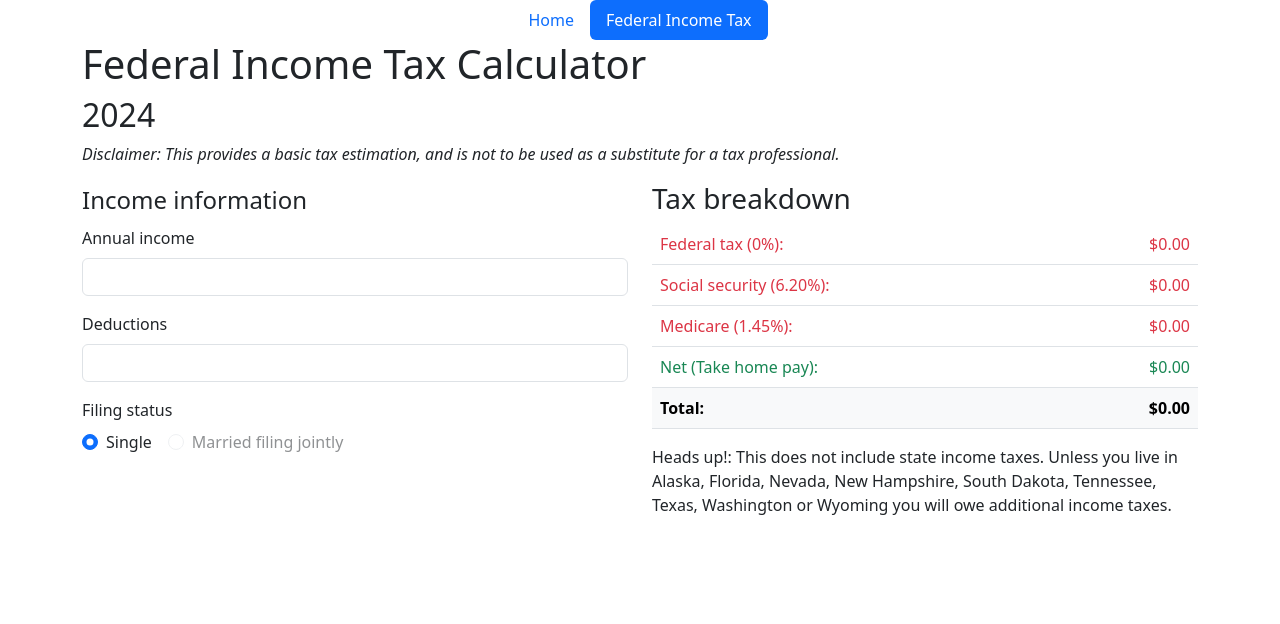
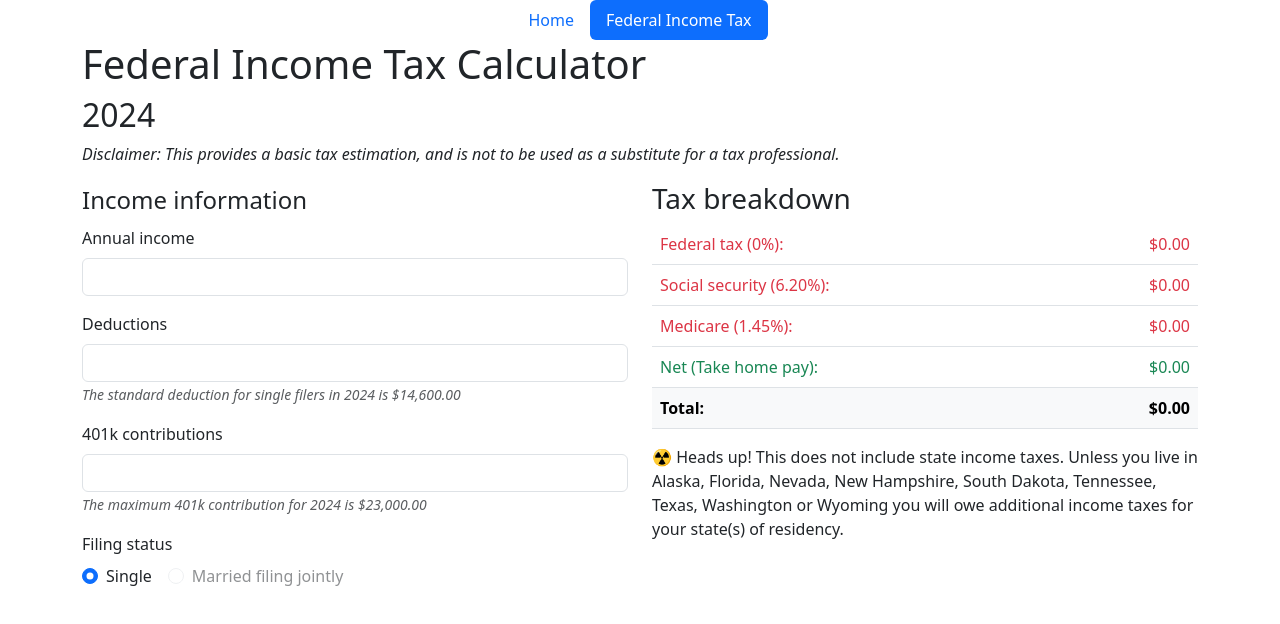
Before and after one commit to walston/tax-calculator, a React (Vite) app: page /federal-income-tax-calculator in a window 1280 px wide. Shown: the top 624 px of the page. Built offline with nearby package versions, Linux system fonts and the light colour scheme.

Commit message:
phrasing, newlines

```diff
--- a/src/components/FederalTaxResults.tsx
+++ b/src/components/FederalTaxResults.tsx
@@ -12,7 +12,10 @@ const FederalTaxResults = (props: FederalIncomeTaxFormProps) => {
   // eslint-disable-next-line @typescript-eslint/ban-ts-comment
   // @ts-expect-error
   const deductionsAsNumber = props.form.deductions * 1
-  const taxableIncome = incomeAsNumber - deductionsAsNumber
+  // eslint-disable-next-line @typescript-eslint/ban-ts-comment
+  // @ts-expect-error
+  const four01kAsNumber = props.form.four01k * 1
+  const taxableIncome = incomeAsNumber - deductionsAsNumber - four01kAsNumber
   const federalIncomeTax = calculateFederalTax(taxableIncome)
 
   // calculate social security
@@ -100,7 +103,7 @@ const FederalTaxResults = (props: FederalIncomeTaxFormProps) => {
           </tr>
         </tbody>
       </table>
-      <p>Heads up!: This does not include state income taxes. Unless you live in Alaska, Florida, Nevada, New Hampshire, South Dakota, Tennessee, Texas, Washington or Wyoming you will owe additional income taxes.</p>
+      <p>☢ Heads up! This does not include state income taxes. Unless you live in Alaska, Florida, Nevada, New Hampshire, South Dakota, Tennessee, Texas, Washington or Wyoming you will owe additional income taxes for your state(s) of residency.</p>
       <p className="text-success">{ incomeAsNumber > OASDI_MAX ? '★ Great news! Your annual income is over the maximum Social Security tax threshold for 2024 of $168,600. Your tax is capped at $10,453.20.' : ''}</p>
     </>
   )
--- a/src/pages/calculators/IncomeTaxFederal.tsx
+++ b/src/pages/calculators/IncomeTaxFederal.tsx
@@ -5,12 +5,14 @@ import FederalTaxResults from '../../components/FederalTaxResults.tsx'
 export interface FederalIncomeTaxForm {
   income: string
   deductions: string
+  four01k: string
 }
 
 const IncomeTaxFederal = () => {
   const [formData, setFormData] = useState<FederalIncomeTaxForm>({
     income: '',
-    deductions: ''
+    deductions: '',
+    four01k: ''
   })
 
   const handleInputChange = (e: React.ChangeEvent<HTMLInputElement>) => {
@@ -48,6 +50,17 @@ const IncomeTaxFederal = () => {
                 value={formData.deductions}
                 onChange={handleInputChange}
               />
+              <small className="fst-italic text-muted">The standard deduction for single filers in 2024 is $14,600.00</small>
+            </Form.Group>
+            <Form.Group className="mb-3" controlId="incomeTax.four01k">
+              <Form.Label>401k contributions</Form.Label>
+              <Form.Control
+                type="text"
+                name="four01k"
+                value={formData.four01k}
+                onChange={handleInputChange}
+              />
+              <small className="fst-italic text-muted">The maximum 401k contribution for 2024 is $23,000.00</small>
             </Form.Group>
             <Form.Group className="mb-3" controlId="incomeTax.filingStatus">
               <Form.Label>Filing status</Form.Label><br/>
```
